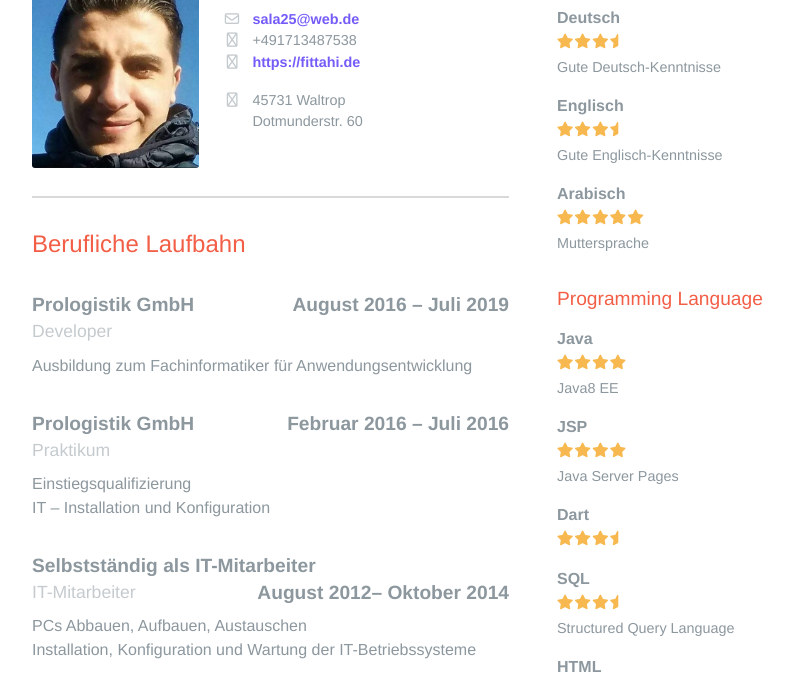
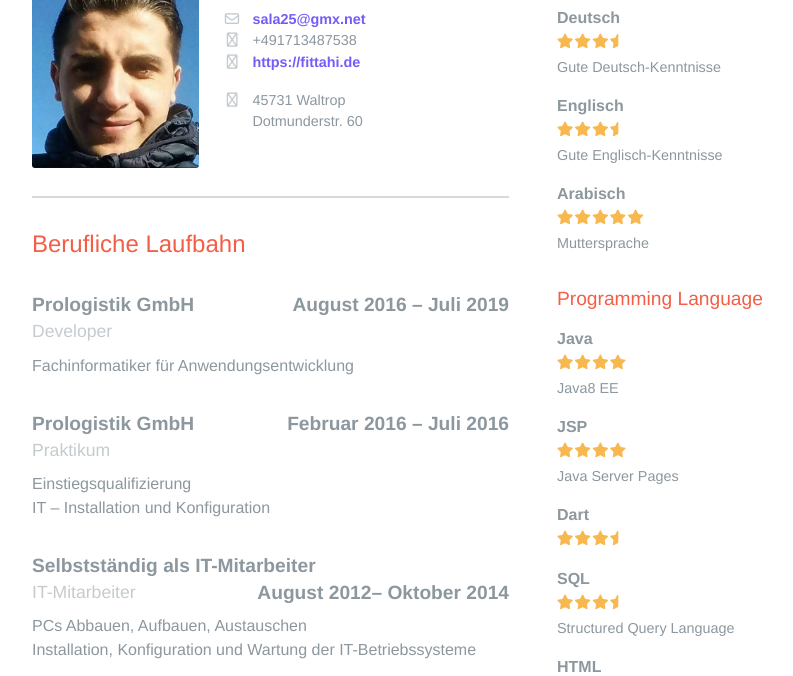
Before and after one commit to sala19/cv2.github.io, a plain HTML site: page index.html in a window 1280 px wide. Shown: the part 122-798 px from the top of the page, without its empty margins (233-1026 px from the left). Drawn offline with Linux system fonts and the light colour scheme; a web font is replaced by a local one.

Commit message:
edit index file

```diff
--- a/index.html
+++ b/index.html
@@ -1721,7 +1721,7 @@
 																	<div class="rb-resume-contact-content">
 																		<div class="rb-resume-contact-left"><i
 																				class="far fa-envelope fa-fw"></i></div>
-																		<a href="mailto:sala25@web.de">sala25@web.de</a>
+																		<a href="mailto:sala25@web.de">sala25@gmx.net</a>
 																	</div>
 																	<div class="rb-resume-contact-content">
 																		<div class="rb-resume-contact-left"><i
@@ -1767,7 +1767,7 @@
 																	2019</div>
 																<div class="rb-resume-exp-job-degree">Developer</div>
 																<div class="rb-resume-exp-description">
-																	<p>Ausbildung zum Fachinformatiker für
+																	<p>Fachinformatiker für
 																		Anwendungsentwicklung</p>
 																</div>
 															</div>
```
